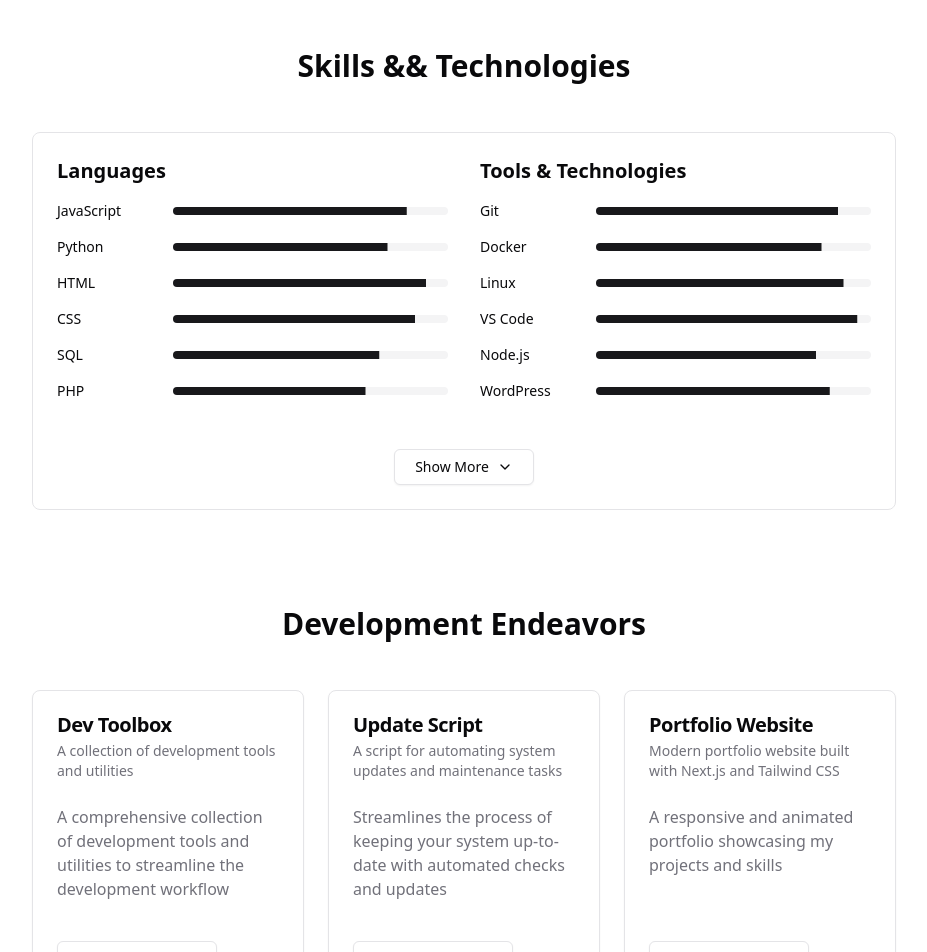
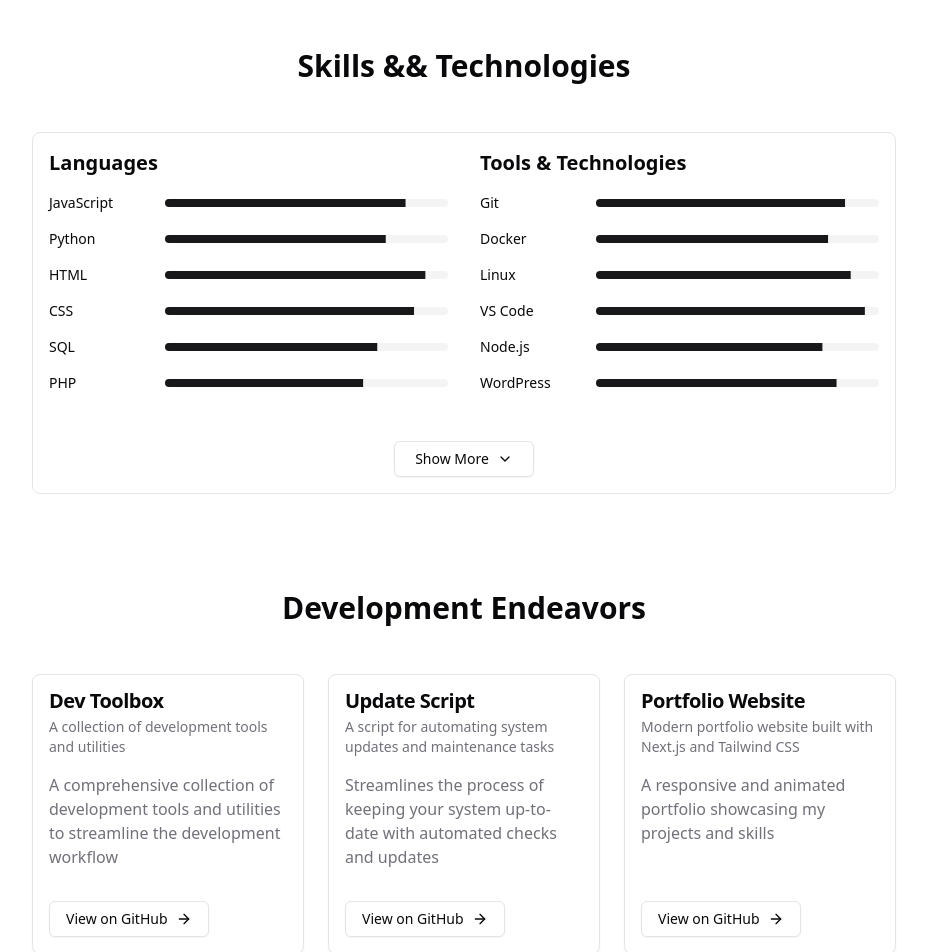
Before and after one commit to vit-zeeshan/portfolio3, a Next.js app: page / in a window 1280 px wide. Shown: the part 380-1332 px from the top of the page, without its empty margins (176-1103 px from the left). Built offline with nearby package versions, Linux system fonts and the light colour scheme.

Commit message:
Reduce padding in skills section and card components

```diff
--- a/src/app/page.tsx
+++ b/src/app/page.tsx
@@ -216,7 +216,7 @@ export default function Page() {
         {/* Skills Section */}
         <section id="skills" className="mb-24 animate-fade-in">
           <h2 className="text-3xl font-bold mb-12 text-center">Skills && Technologies</h2>
-          <div className="card-spotify rounded-lg p-6">
+          <div className="card-spotify rounded-lg p-4">
             <div className="grid grid-cols-2 gap-8">
               <div className="animate-slide-in delay-100">
                 <h3 className="text-xl font-semibold mb-4 text-foreground">Languages</h3>
--- a/src/components/ui/card.tsx
+++ b/src/components/ui/card.tsx
@@ -23,7 +23,7 @@ const CardHeader = React.forwardRef<
 >(({ className, ...props }, ref) => (
   <div
     ref={ref}
-    className={cn("flex flex-col space-y-1.5 p-6", className)}
+    className={cn("flex flex-col space-y-1.5 p-4", className)}
     {...props}
   />
 ))
@@ -60,7 +60,7 @@ const CardContent = React.forwardRef<
   HTMLDivElement,
   React.HTMLAttributes<HTMLDivElement>
 >(({ className, ...props }, ref) => (
-  <div ref={ref} className={cn("p-6 pt-0", className)} {...props} />
+  <div ref={ref} className={cn("p-4 pt-0", className)} {...props} />
 ))
 CardContent.displayName = "CardContent"
 
@@ -70,7 +70,7 @@ const CardFooter = React.forwardRef<
 >(({ className, ...props }, ref) => (
   <div
     ref={ref}
-    className={cn("flex items-center p-6 pt-0", className)}
+    className={cn("flex items-center p-4 pt-0", className)}
     {...props}
   />
 ))
```
